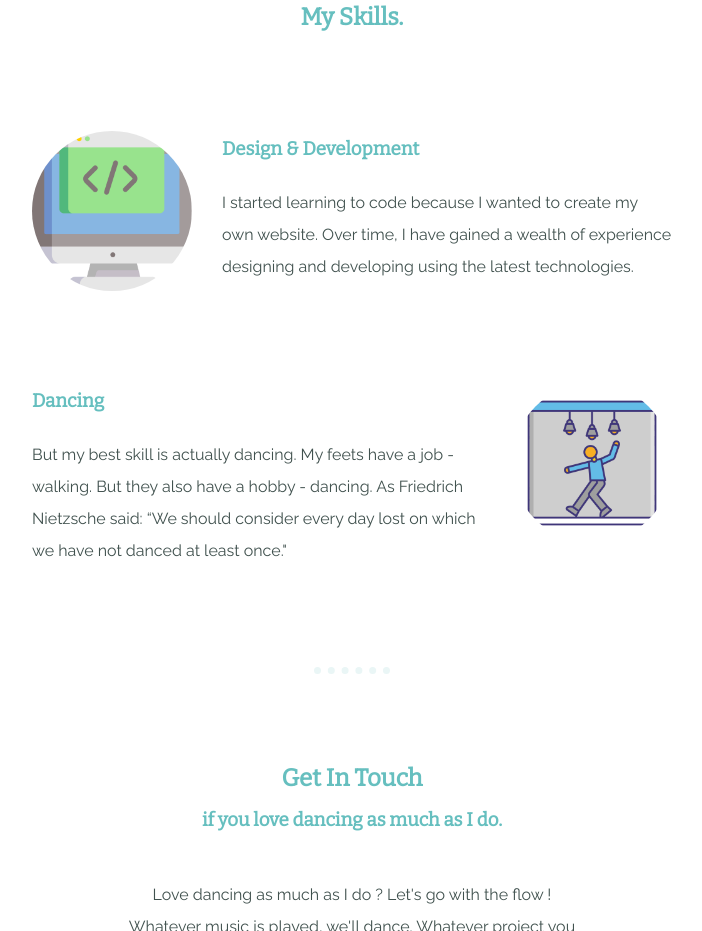
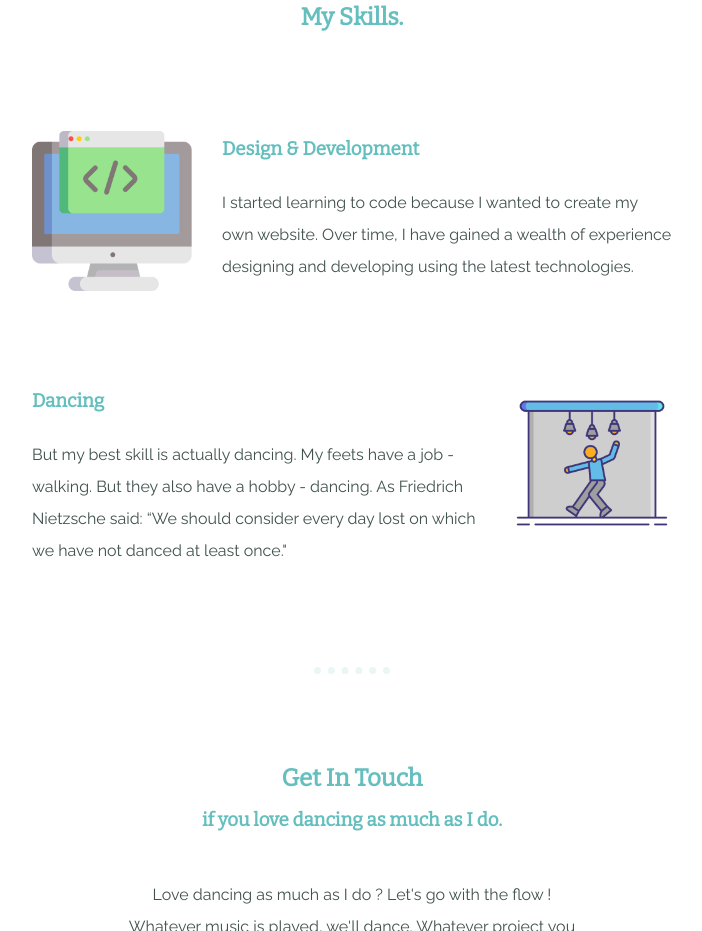
Before and after one commit to cristianvladsandu/CV, a plain HTML site: page index.html in a window 1280 px wide. Shown: the part 957-1888 px from the top of the page, without its empty margins (288-990 px from the left). Drawn offline with nearby package versions, Linux system fonts and the light colour scheme; a web font is replaced by a local one.

Commit message:
Update styles.css

```diff
--- a/css/styles.css
+++ b/css/styles.css
@@ -118,14 +118,12 @@ font-weight: 900;
 
 .img1 {
   width: 25%;
-  border-radius: 50%;
   float: left;
   margin-right: 30px;
 }
 
 .img2 {
   width: 25%;
-  border-radius: 50%;
   float: right;
   margin-left: 30px;
 }
```
